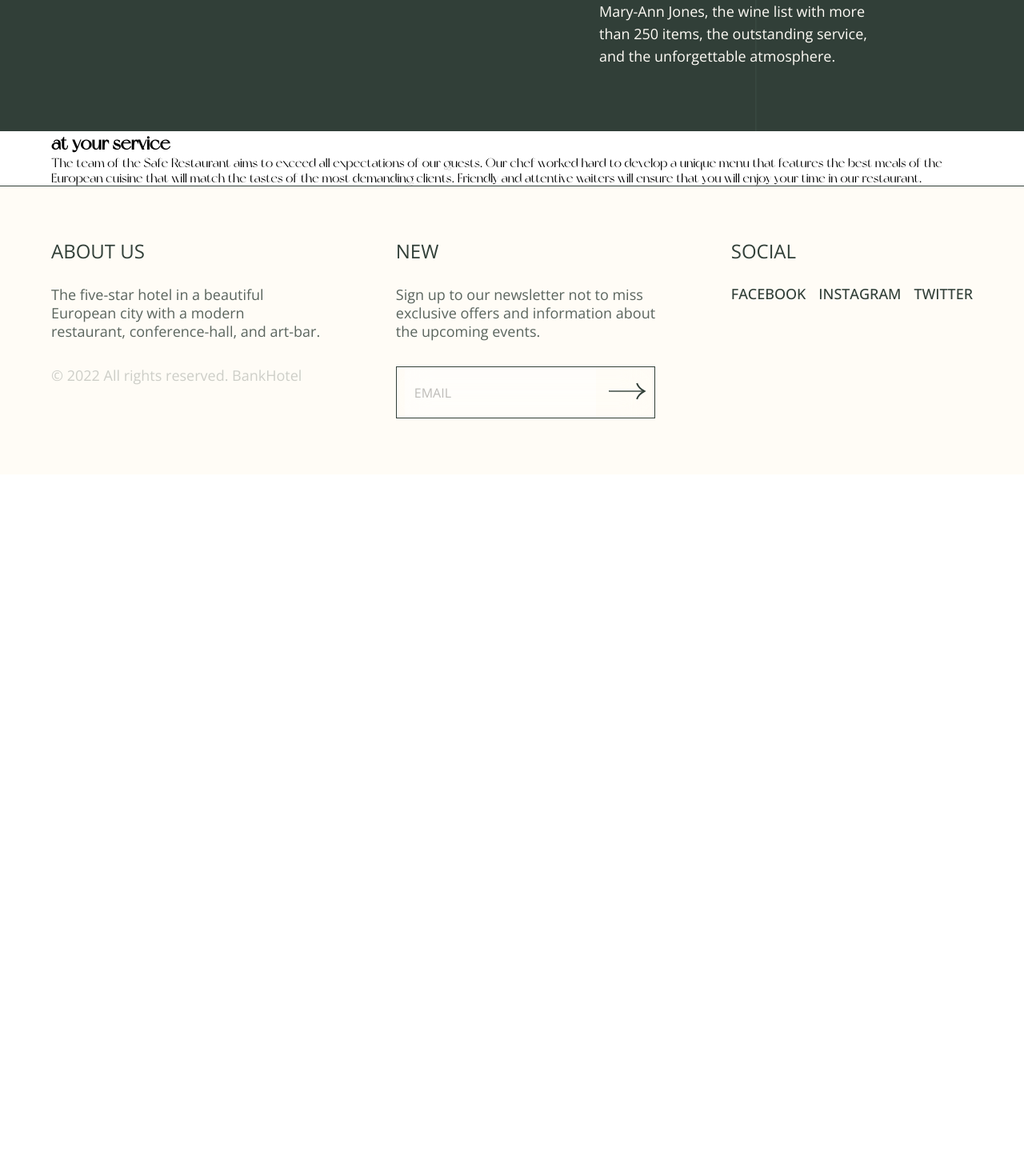
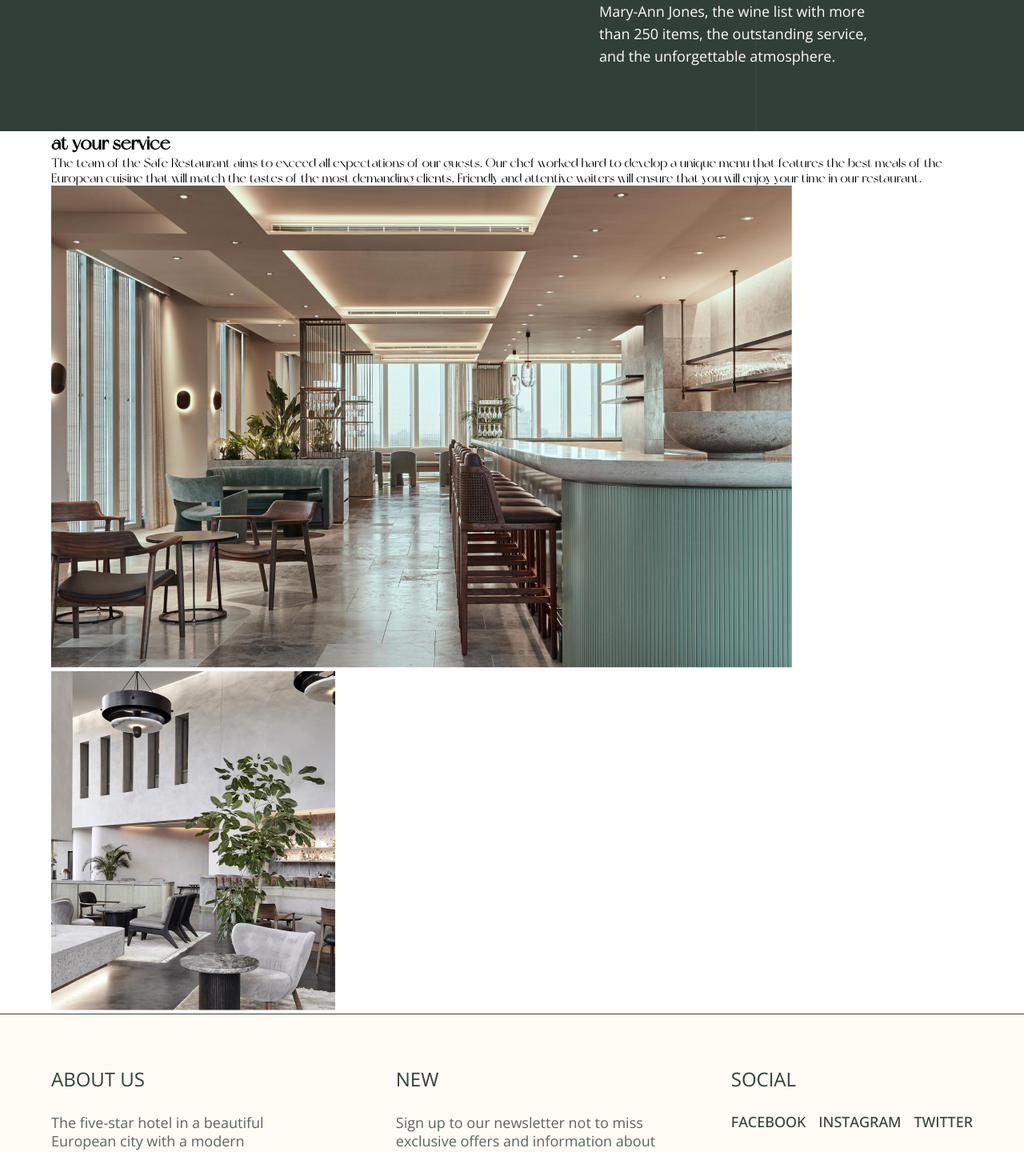
Before and after one commit to gift56/Fullstack-HotelWebsite, a React (Create React App) app: page /restaurant in a window 1280 px wide. Shown: the part 474-1914 px from the top of the page at 80% size. Before the commit the page ends 1067 px from the top, so only its background shows below. Built offline with nearby package versions, Linux system fonts and the light colour scheme.

Commit message:
added some stuff

```diff
--- a/src/components/ResturantData/ResturantOffer.jsx
+++ b/src/components/ResturantData/ResturantOffer.jsx
@@ -26,11 +26,11 @@ const ResturantOffer = () => {
             </p>
           </ResturantOfferLeftArea>
           <ResturantOfferRightArea>
+            <div className="desktopImg image">
+              <img src={DesktopImg} alt="resturant_image" />
+            </div>
             <div className="mobileImg image">
-
-            </div>
-            <div className="desktopImg image">
-
+              <img src={MobileImg} alt="resturant_image" />
             </div>
           </ResturantOfferRightArea>
         </ResturantOfferArea>
```
